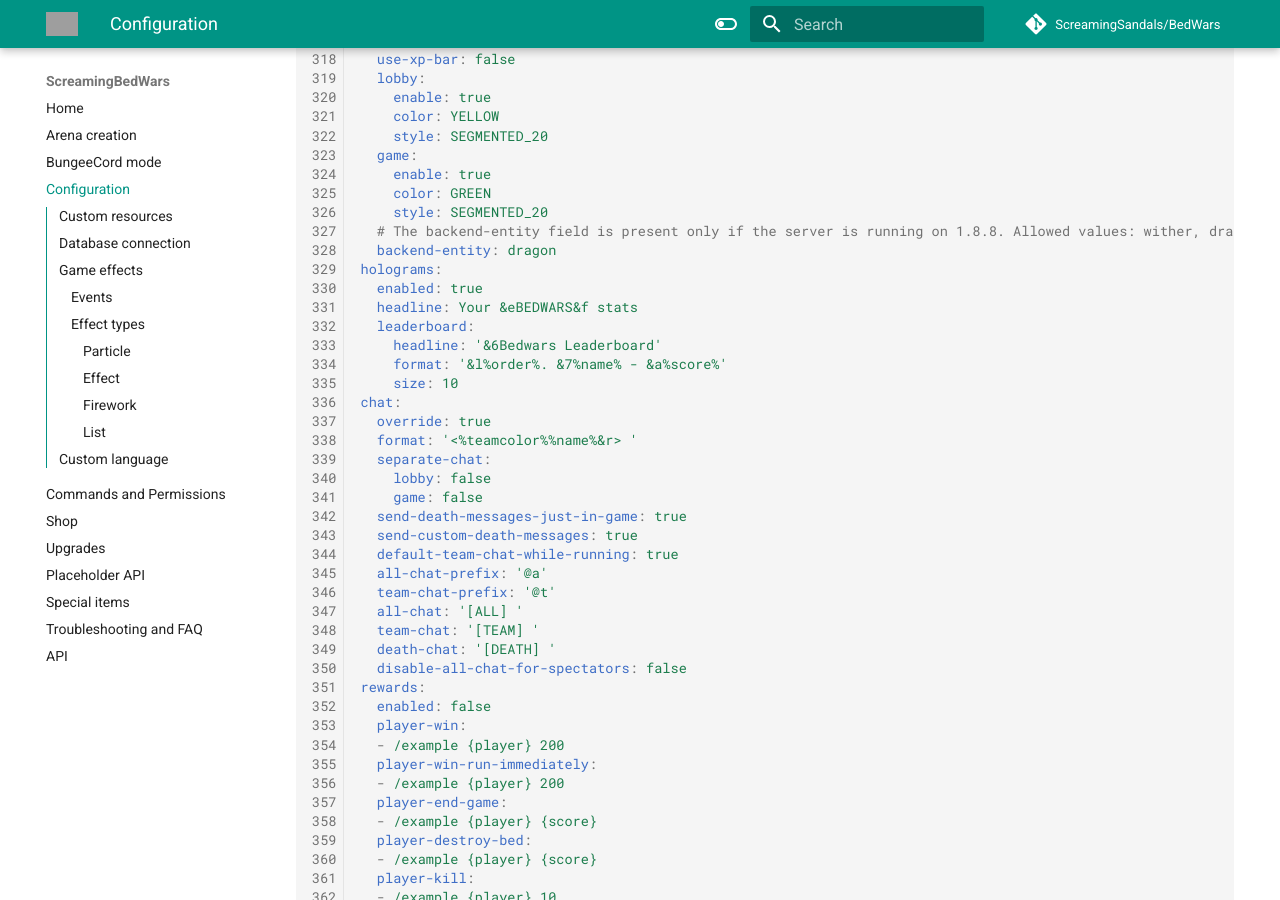
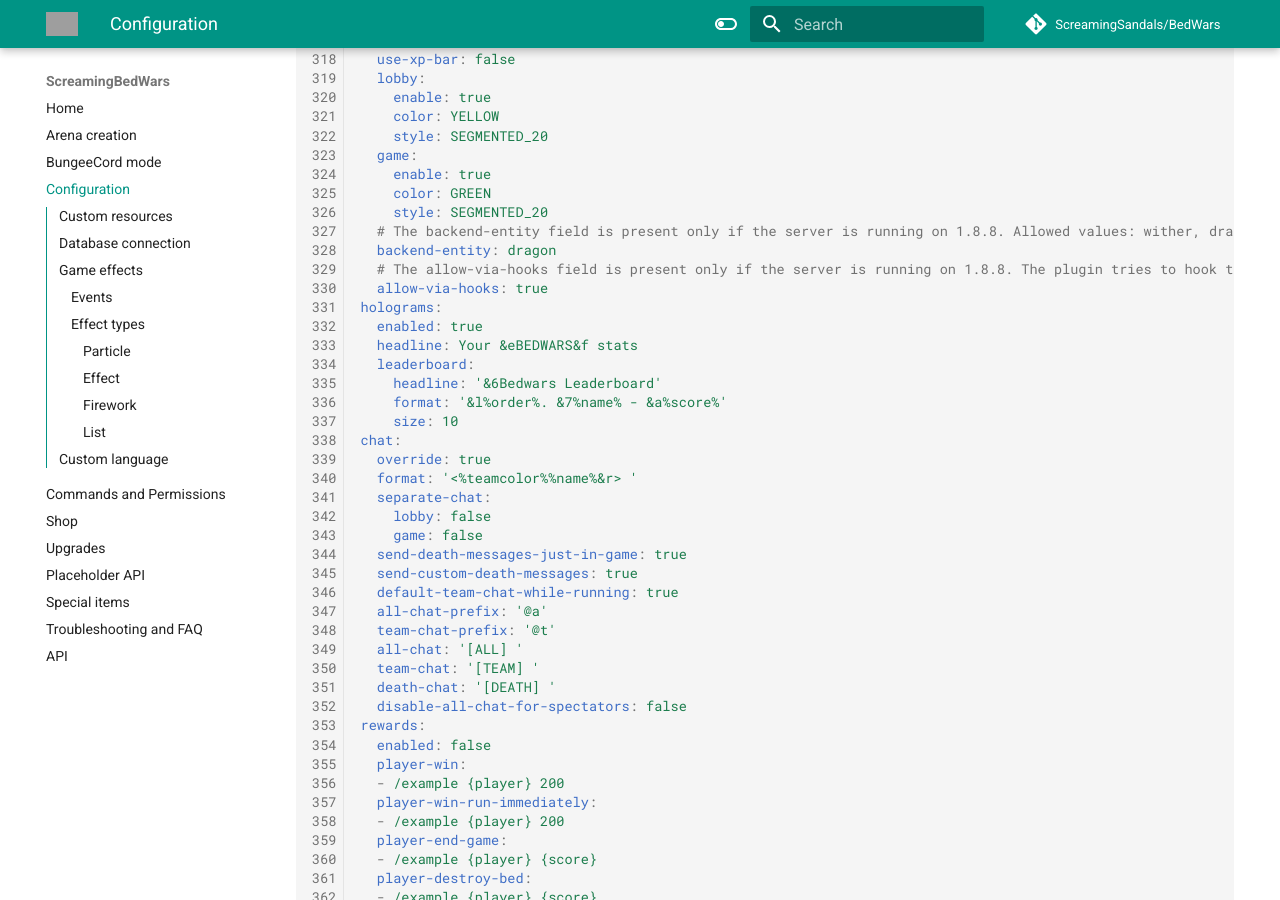
Before and after one commit to ScreamingSandals/BedWars, an MkDocs documentation site: the page built from docs/config.md, in a window 1280 px wide and 900 px high, scrolled down 6223 px. Built offline with MkDocs 1.6.1 and Material for MkDocs 9.7.7, drawn with Linux system fonts in a browser that asks for light colours; comment, search, counter and statistics services are not loaded; the version menu is left out; grey boxes are pictures that could not be loaded.

Commit message:
docs: 0.2.36.1

```diff
--- a/docs/config.md
+++ b/docs/config.md
@@ -329,6 +329,8 @@ bossbar:
     style: SEGMENTED_20
   # The backend-entity field is present only if the server is running on 1.8.8. Allowed values: wither, dragon
   backend-entity: dragon
+  # The allow-via-hooks field is present only if the server is running on 1.8.8. The plugin tries to hook to ViaVersion API to make colored and segmented bossbars for 1.9+ players. As the ViaVersion API constantly changes, this may occasionally cause protocol issues.
+  allow-via-hooks: true
 holograms:
   enabled: true
   headline: Your &eBEDWARS&f stats
```
Also changed, not shown: 1 other file.
